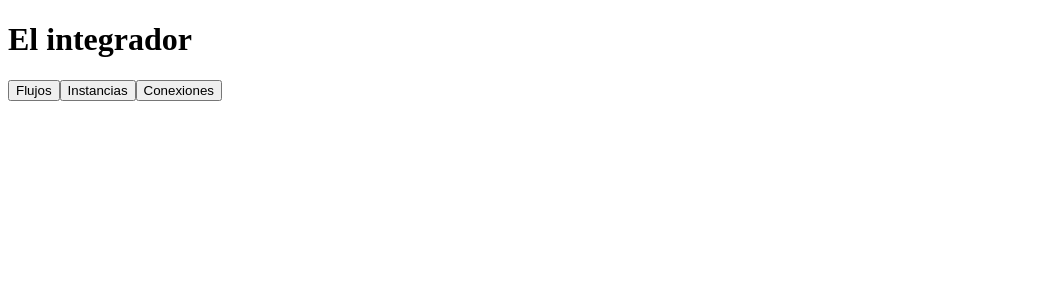
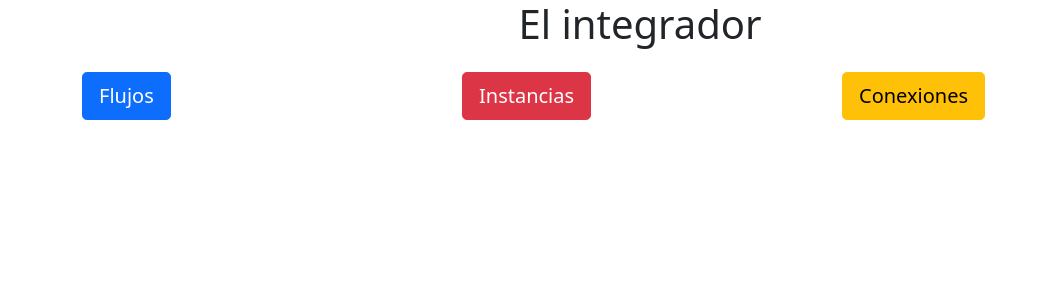
Before and after one commit to javblanco/grupo02-final, an Angular app in the folder src/main/angular/: page / in a window 1280 px wide. Shown: the top 300 px of the page, without its empty margins (0-1040 px from the left). Built offline with nearby package versions, Linux system fonts and the light colour scheme.

Commit message:
Bootstrap iniciado, pagina principal creada

```diff
--- a/src/main/angular/angular.json
+++ b/src/main/angular/angular.json
@@ -27,6 +27,7 @@
               "src/assets"
             ],
             "styles": [
+              "node_modules/bootstrap/dist/css/bootstrap.min.css",
               "src/styles.css"
             ],
             "scripts": []
--- a/src/main/angular/package.json
+++ b/src/main/angular/package.json
@@ -18,9 +18,11 @@
     "@angular/compiler": "~12.2.0",
     "@angular/core": "~12.2.0",
     "@angular/forms": "~12.2.0",
+    "@angular/localize": "~12.2.0",
     "@angular/platform-browser": "~12.2.0",
     "@angular/platform-browser-dynamic": "~12.2.0",
     "@angular/router": "~12.2.0",
+    "@ng-bootstrap/ng-bootstrap": "^10.0.0",
     "bootstrap": "^5.1.1",
     "rxjs": "~6.6.0",
     "tslib": "^2.3.0",
--- a/src/main/angular/src/app/app.component.html
+++ b/src/main/angular/src/app/app.component.html
@@ -1,12 +1,25 @@
-<h1>El integrador</h1>
-
-  <button type="button" mdbBtn color="primary" size="sm" mdbWavesEffect>Flujos</button>
-  <button type="button" mdbBtn color="primary" size="sm" mdbWavesEffect>Instancias</button>
-  <button type="button" mdbBtn color="primary"  size="sm"mdbWavesEffect>Conexiones</button>
+<html>
+<head>
 
 
+</head>
+<body>
 
+  <div class="row">
+  <h1><p class="text-center">El integrador</p></h1>
+</div>
+<div class="container">
+  <div class="row">
+    <div class="col-sm">
+      <button type="button" class="btn btn-primary btn-lg btn-block">Flujos</button>
+    </div>
+    <div class="col-sm">
+      <button type="button" class="btn btn-danger btn-lg btn-block">Instancias</button>
+    </div>
+    <div class="col-sm">
+      <button type="button" class="btn btn-warning btn-lg btn-block">Conexiones</button>
+    </div>
+  </div>
+</div>
 
-
-
-<router-outlet></router-outlet>
+</body>
--- a/src/main/angular/src/app/app.module.ts
+++ b/src/main/angular/src/app/app.module.ts
@@ -4,6 +4,7 @@ import { BrowserModule } from '@angular/platform-browser';
 import { AppRoutingModule } from './app-routing.module';
 import { AppComponent } from './app.component';
 import { ConexionesComponent } from './conexiones/conexiones.component';
+import { NgbModule } from '@ng-bootstrap/ng-bootstrap';
 
 
 @NgModule({
@@ -14,7 +15,8 @@ import { ConexionesComponent } from './conexiones/conexiones.component';
   ],
   imports: [
     BrowserModule,
-    AppRoutingModule
+    AppRoutingModule,
+    NgbModule
   ],
   providers: [],
   bootstrap: [AppComponent]
--- a/src/main/angular/src/polyfills.ts
+++ b/src/main/angular/src/polyfills.ts
@@ -1,3 +1,7 @@
+/***************************************************************************************************
+ * Load `$localize` onto the global scope - used if i18n tags appear in Angular templates.
+ */
+import '@angular/localize/init';
 /**
  * This file includes polyfills needed by Angular and is loaded before the app.
  * You can add your own extra polyfills to this file.
```
Also changed, not shown: 1 other file (tests, documents, lock files or other folders).
